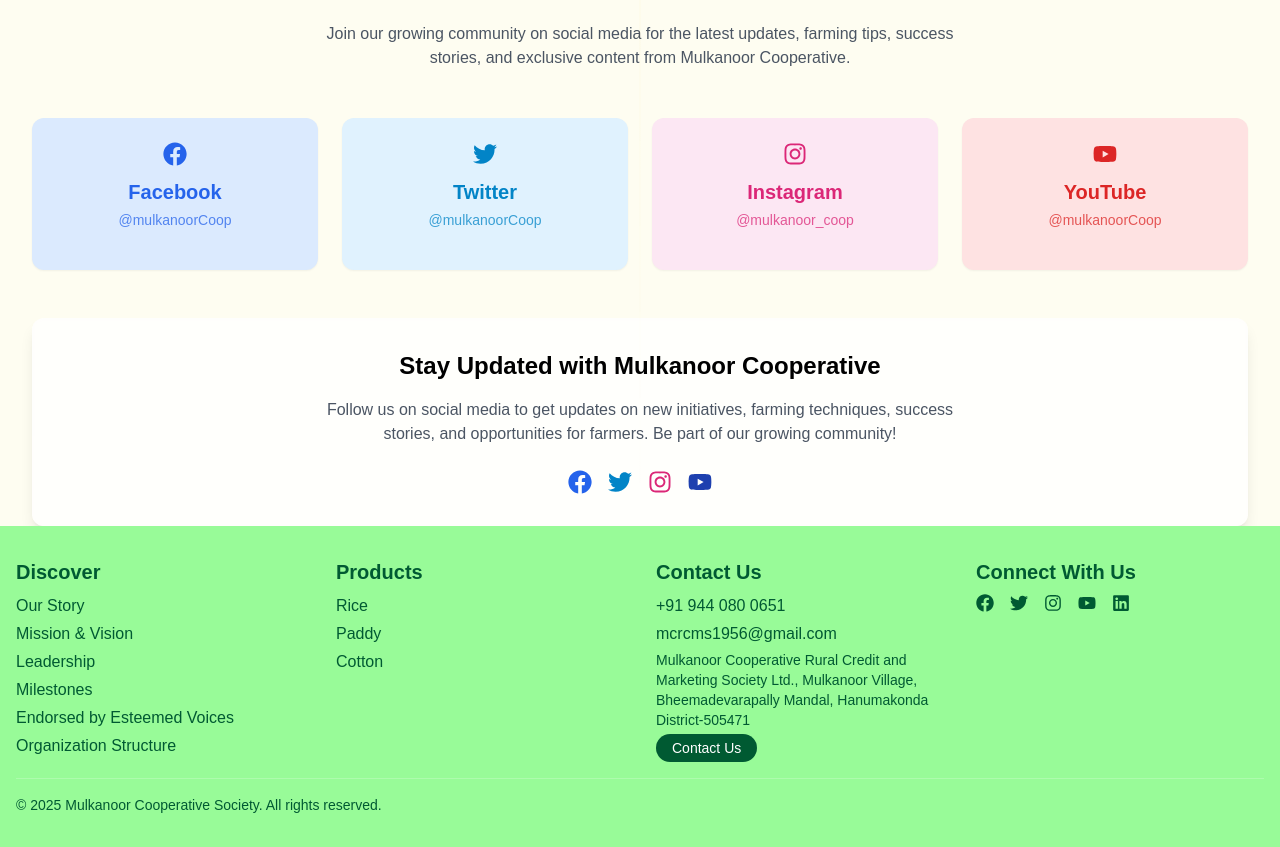
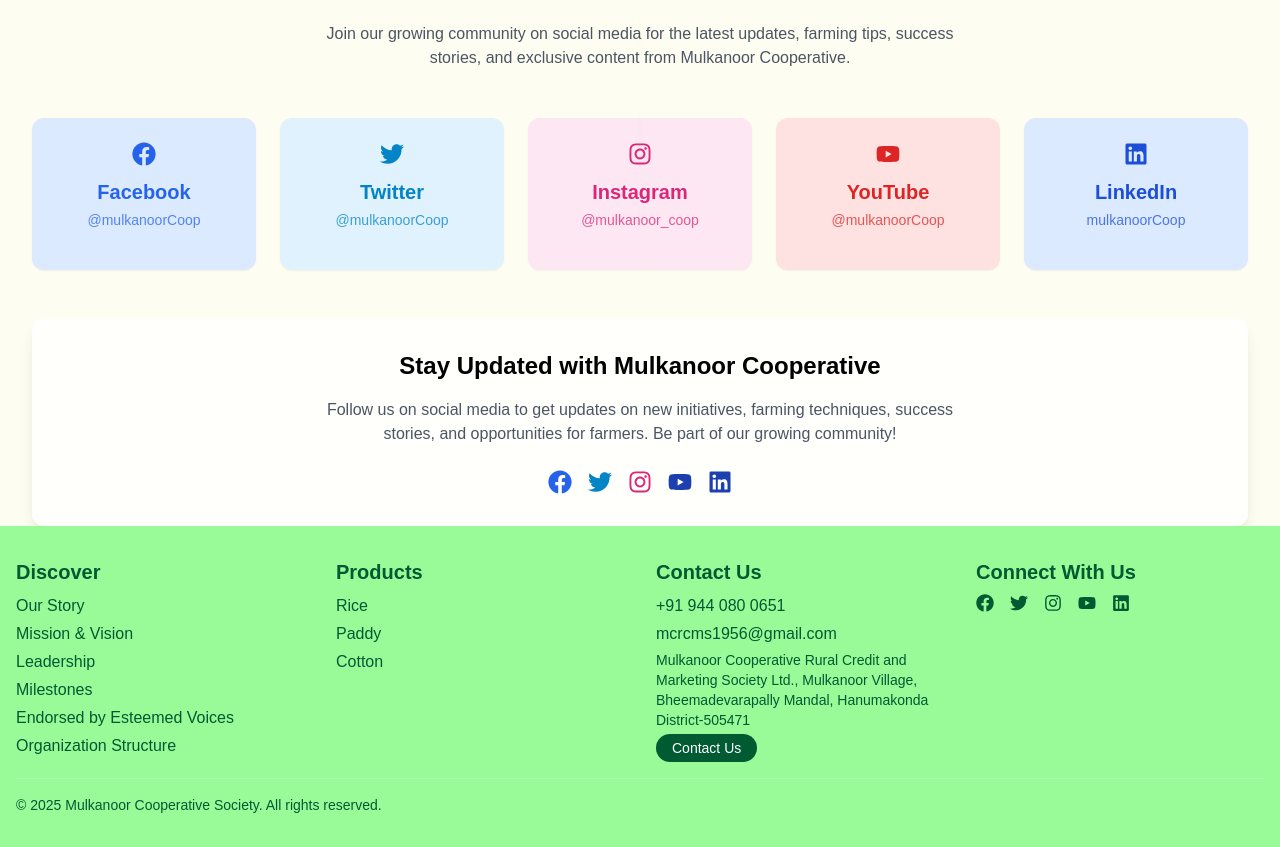
Before and after one commit to bharat-hyd/mulkanoor, a React (Create React App) app: page / in a window 1280 px wide. Shown: the part 3859-4706 px from the top of the page. Built offline with nearby package versions, Linux system fonts and the light colour scheme; the HTML template or start-up script is replaced by a standard one.

Commit message:
add linkedin button

```diff
--- a/src/components/home/Six.js
+++ b/src/components/home/Six.js
@@ -33,6 +33,13 @@
             url: "https://www.youtube.com/@mulkanoorbank4307",
             color: "bg-red-100 text-red-600 hover:bg-red-600 hover:text-white",
         },
+        {
+            name: "LinkedIn",
+            icon: <FaLinkedin size={24} />,
+            username: "mulkanoorCoop",
+            url: "https://in.linkedin.com/company/mulkanoor-cooperative-society",
+            color: "bg-blue-100 text-blue-700 hover:bg-blue-700 hover:text-white",
+        },
     ];
 
     return (
@@ -62,7 +69,7 @@
                         </p>
                     </div>
 
-                    <div className="grid grid-cols-1 md:grid-cols-3 lg:grid-cols-4 gap-6 mb-12">
+                    <div className="grid grid-cols-2 md:grid-cols-2 lg:grid-cols-5 gap-6 mb-12">
                         {socialPlatforms.map((platform, index) => (
                             <a
                                 key={index}
```
